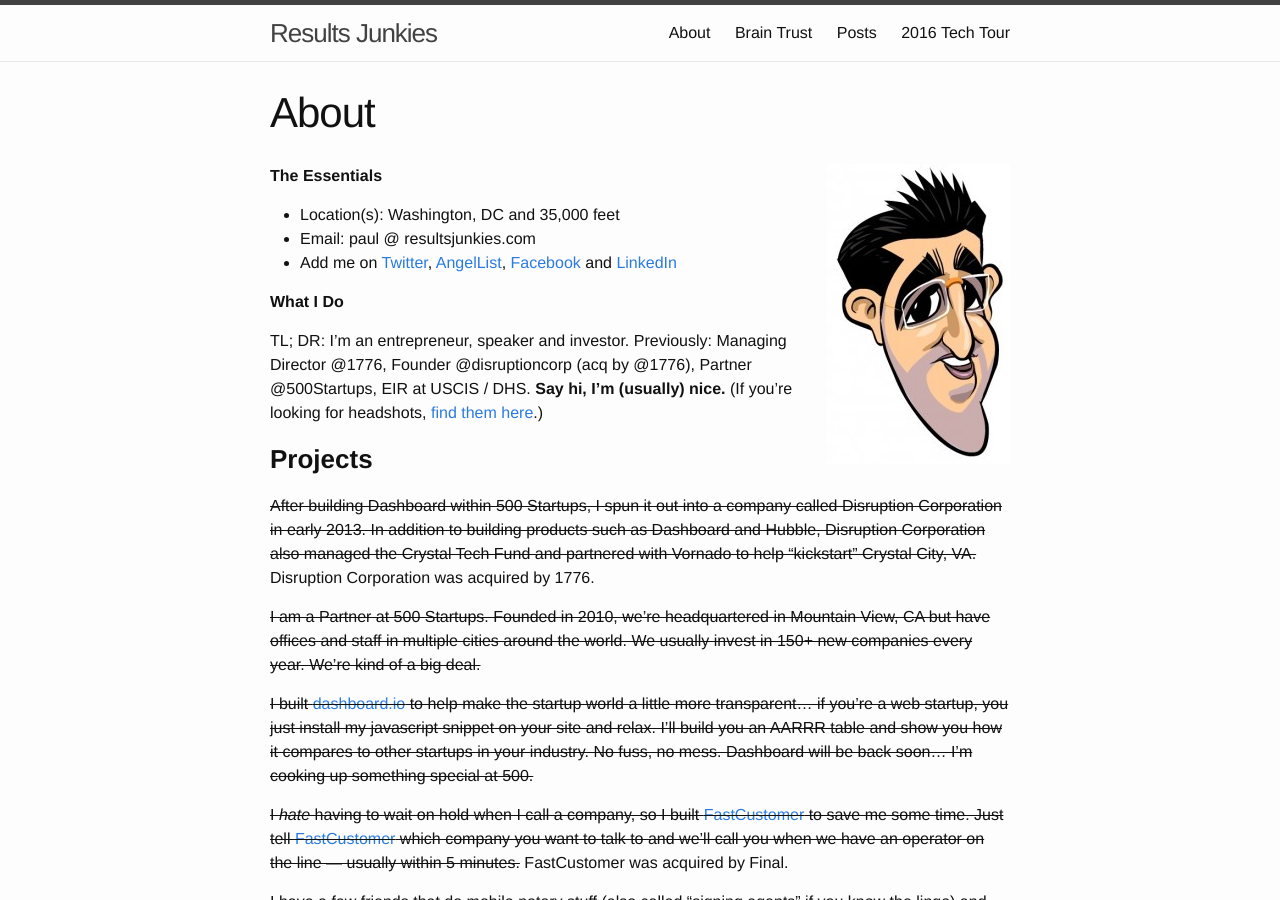
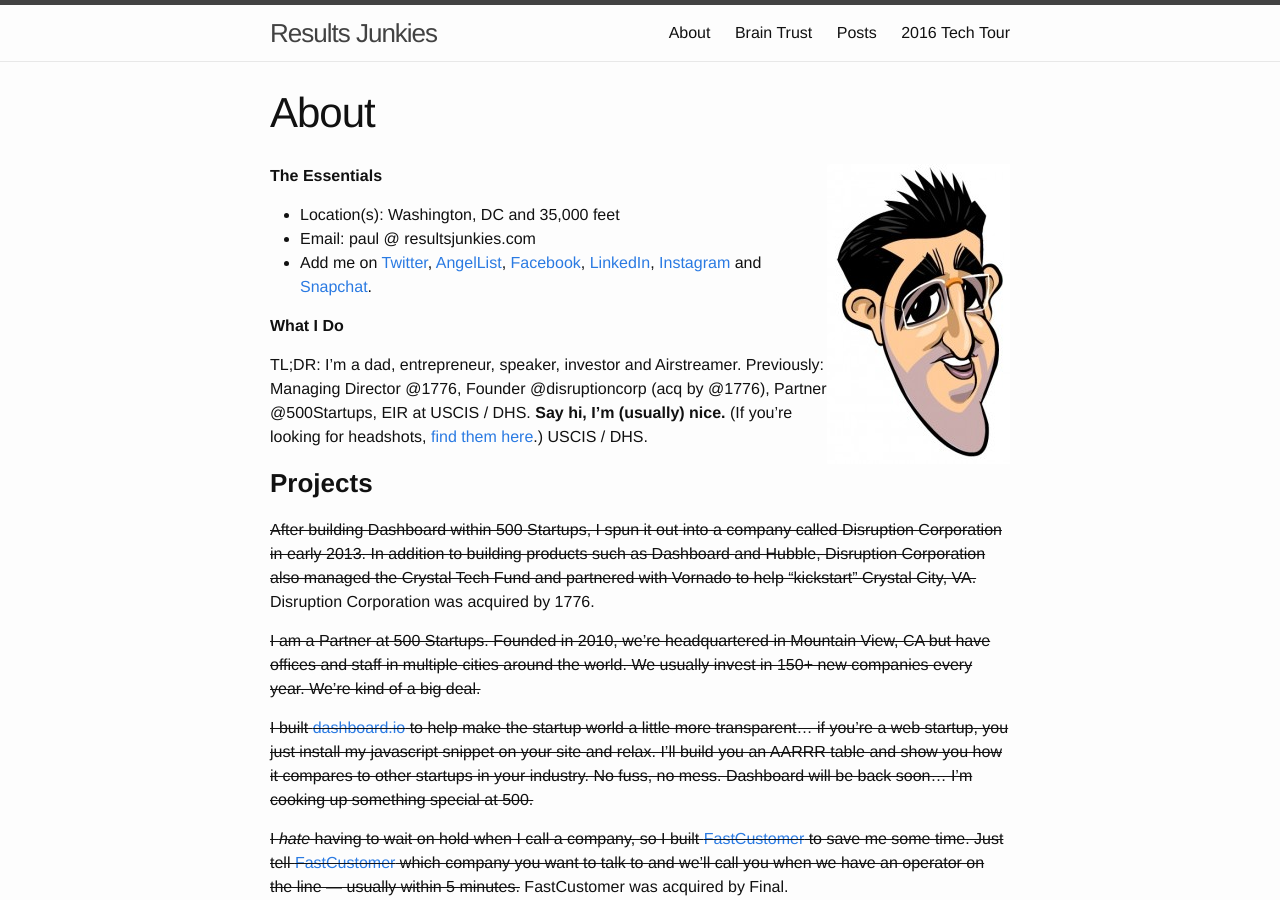
Before and after one commit to paulsingh/paulsingh.github.io, a Jekyll site: the page built from about.md, in a window 1280 px wide and 900 px high. Built offline with Jekyll 4.4.1, drawn with Linux system fonts in a browser that asks for light colours.

Commit message:
Updating the about page and adding a new blog post. (Gasp!)

```diff
--- a/about.md
+++ b/about.md
@@ -8,15 +8,13 @@
 
   * Location(s): Washington, DC and 35,000 feet
   * Email: paul @ resultsjunkies.com
-  * Add me on [Twitter](http://twitter.com/paulsingh), [AngelList](http://angel.co/paulsingh), [Facebook](http://facebook.com/paulsingh) and [LinkedIn](http://www.linkedin.com/in/paulsingh)
+  * Add me on [Twitter](http://twitter.com/paulsingh), [AngelList](http://angel.co/paulsingh), [Facebook](http://facebook.com/paulsingh), [LinkedIn](http://www.linkedin.com/in/paulsingh), [Instagram](http://instagram.com/resultsjunkies) and [Snapchat](http://www.snapchat.com/add/resultsjunkies).
 
 
 
 **What I Do**
 
-TL; DR: I'm an entrepreneur, speaker and investor. Previously: Managing Director @1776, Founder @disruptioncorp (acq by @1776), Partner @500Startups, EIR at USCIS / DHS. **Say hi, I'm (usually) nice.** (If you're looking for headshots, <a href="https://docs.google.com/document/d/1UstcfltnzawY_8o4AuSeF_ZDib4hpTAjjoEFsQ7pbcs/edit?usp=sharing" target="_blank">find them here</a>.)
-
-
+TL;DR: I'm a dad, entrepreneur, speaker, investor and Airstreamer. Previously: Managing Director @1776, Founder @disruptioncorp (acq by @1776), Partner @500Startups, EIR at USCIS / DHS. **Say hi, I'm (usually) nice.** (If you're looking for headshots, <a href="https://docs.google.com/document/d/1UstcfltnzawY_8o4AuSeF_ZDib4hpTAjjoEFsQ7pbcs/edit?usp=sharing" target="_blank">find them here</a>.)  USCIS / DHS.
 
 ### **Projects**
 
```
Also changed, not shown: _posts/2016-04-27-four-things-every-tech-hub-needs.md (added, +15 -0 lines).
